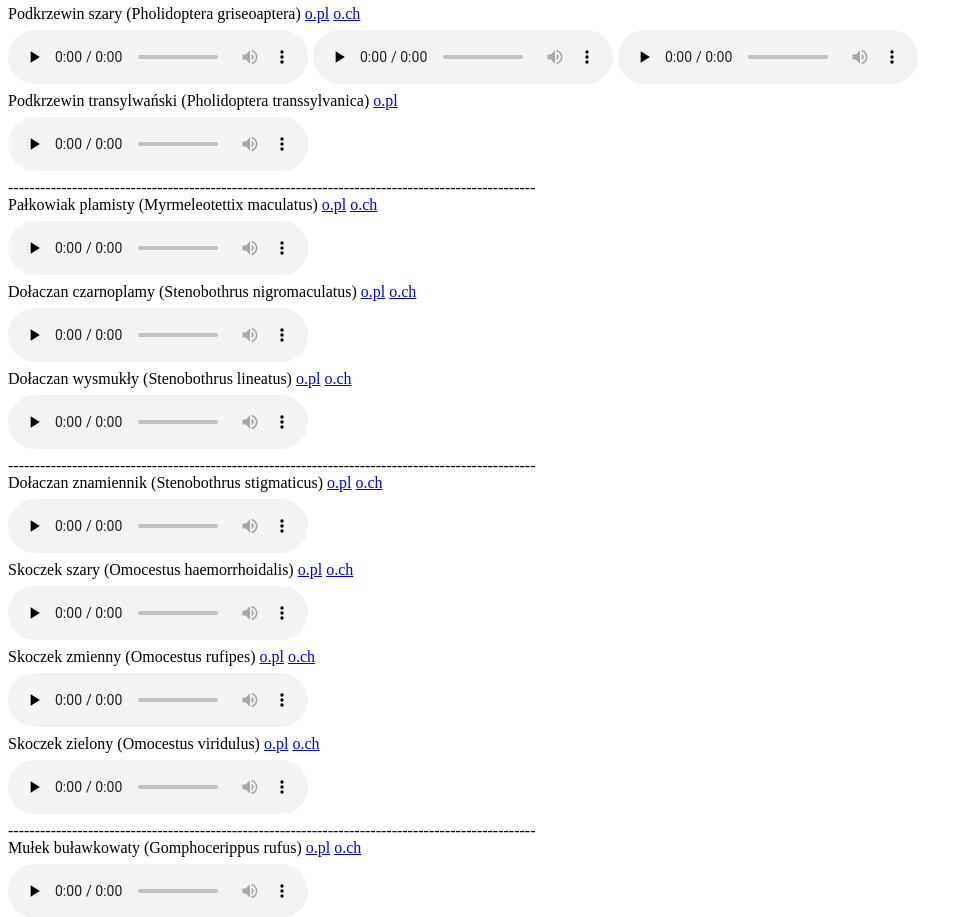
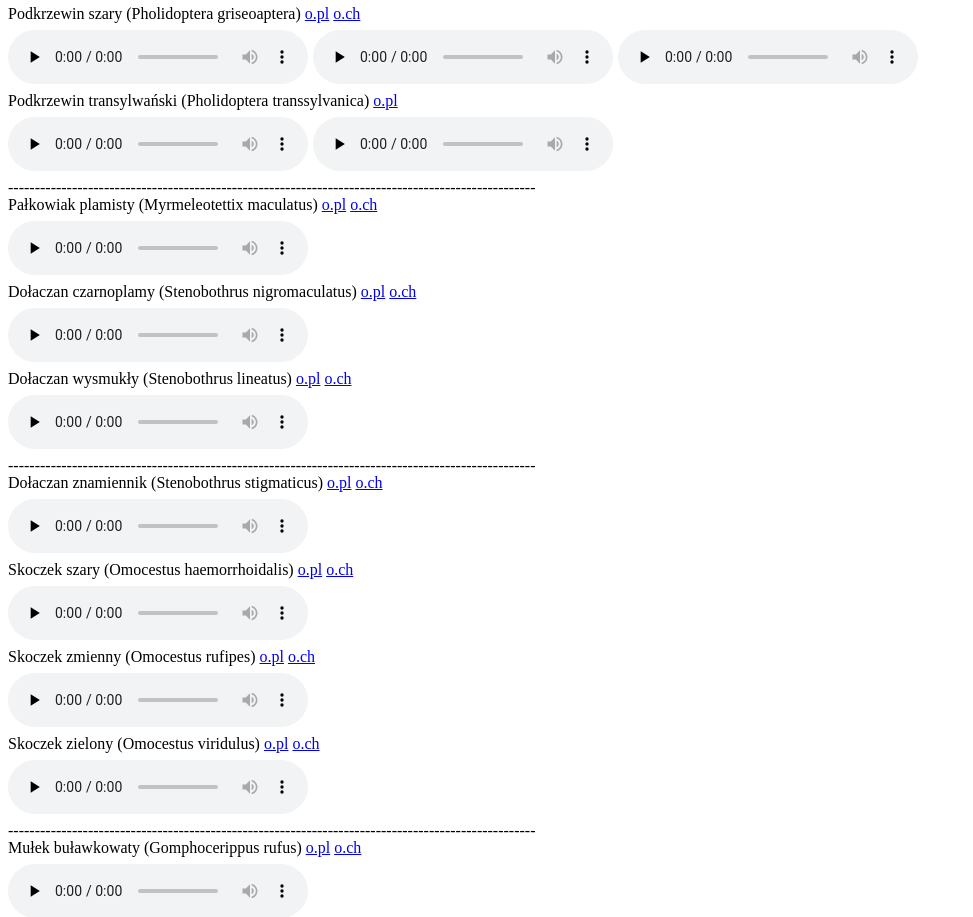
Before and after one commit to myszakos/myszak_orthoptera.github.io, a plain HTML site: page index.html in a window 1280 px wide. Shown: the part 1663-2580 px from the top of the page, without its empty margins (0-973 px from the left). Drawn offline with Linux system fonts and the light colour scheme.

Commit message:
Update index.html

```diff
--- a/index.html
+++ b/index.html
@@ -238,10 +238,12 @@ div {
 <p><span>Podkrzewin transylwański (Pholidoptera transsylvanica)</span>
 <a href="https://orthoptera.entomo.pl/index.php/mapy-rozmieszczenia/95-pholidoptera-transsylvanica-fischer-1853">o.pl</a>
 </p>
-
+<div  class="flex-gap">
   <audio controls preload="none" src="https://xeno-canto.org/sounds/uploaded/PLNKGHYEDF/XC786799-RO12hi2_Take01R.mp3">
   </audio>
-
+  <audio controls preload="none" src="https://static.inaturalist.org/sounds/785393.mp3">
+  </audio>
+</div>
 <p><span>---------------------------------------------------------------------------------------------------</span></p>
 
 <p><span>Pałkowiak plamisty (Myrmeleotettix maculatus)</span>
```
